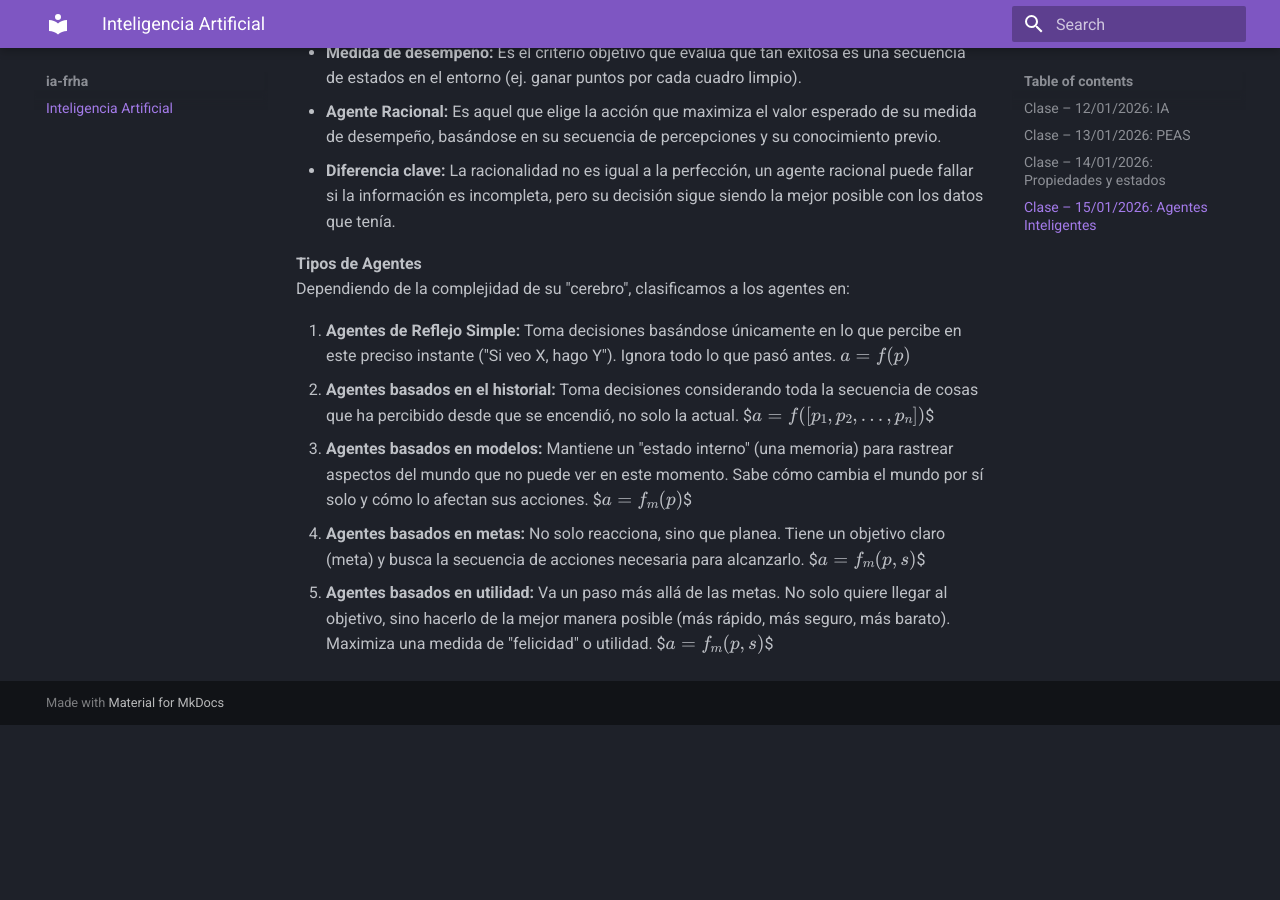
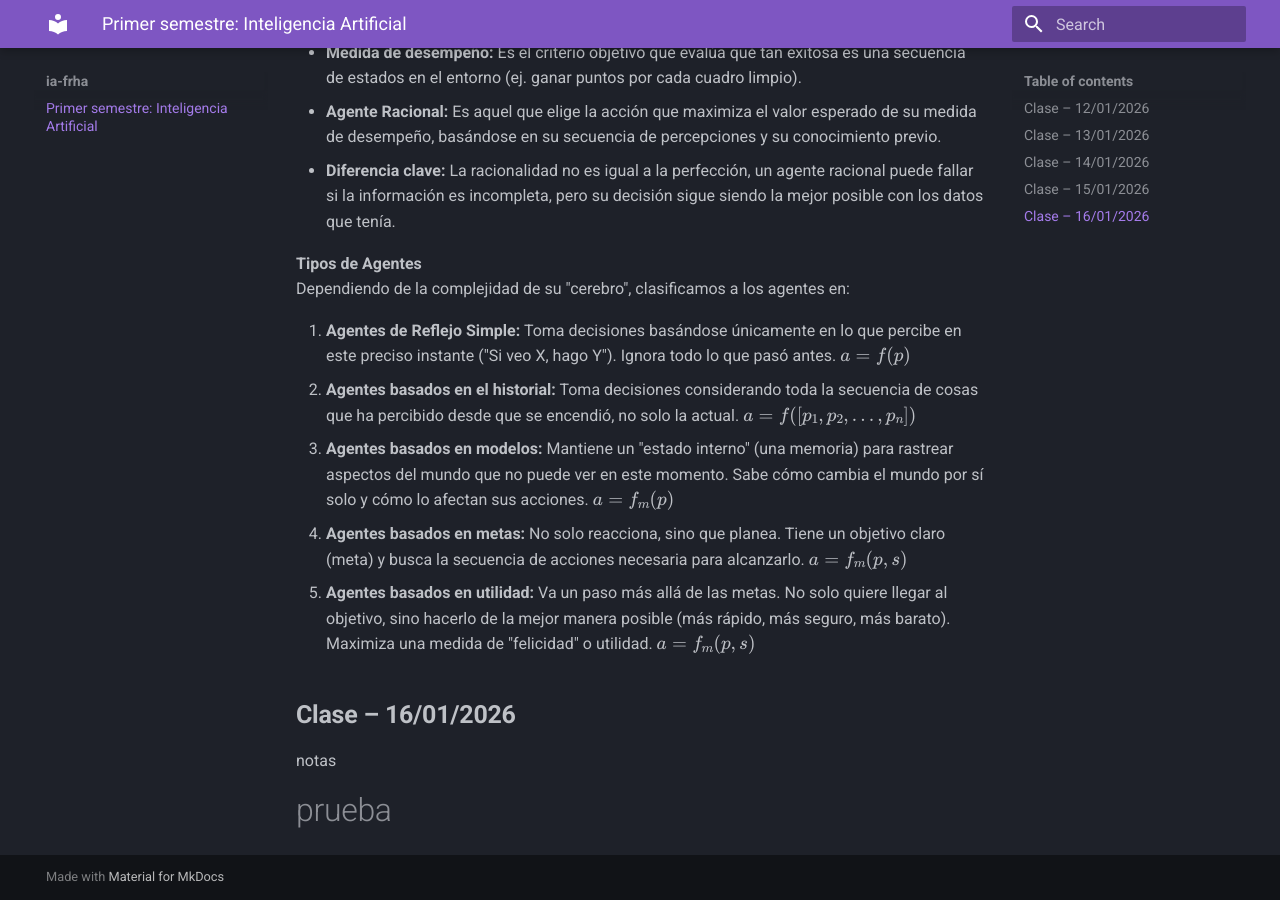
Before and after one commit to Ricardo050427/ia-frha, an MkDocs documentation site: the page built from docs/index.md, in a window 1280 px wide and 900 px high, scrolled down 4379 px. Built offline with MkDocs 1.6.1 and Material for MkDocs 9.7.7, drawn with Linux system fonts in a browser that asks for light colours; before the commit the page ends 5104 px from its top, so only the background shows below that; some of the changed text lies outside the part shown.

Commit message:
15/01/2026 2

```diff
--- a/docs/index.md
+++ b/docs/index.md
@@ -1,4 +1,4 @@
-# **Inteligencia Artificial**
+# **Primer semestre: Inteligencia Artificial**
 
 **Alumno:** Hernández Astorga Francisco Ricardo
 
@@ -8,7 +8,7 @@
 
 Repositorio de notas personales para la materia de **Inteligencia Artificial**.
 
-## **Clase – 12/01/2026: IA**
+## **Clase – 12/01/2026**
 
 **¿Qué es la Inteligencia Artificial?**
 
@@ -17,7 +17,7 @@ Un punto interesante es cuestionar si es correcto que la IA imite únicamente la
 
 > "Maximizar la esperanza (*expectation*) de una utilidad futura".
 
-## Clase – 13/01/2026: PEAS
+## **Clase – 13/01/2026**
 
 **PEAS (Performance, Entorno, Actuadores, Sensores)**
 
@@ -55,7 +55,7 @@ En este problema se ve reflejado que aunque haya menos combinaciones, es mas com
 
 Aqui los estados serian el numero de esclavistas de un lado del rio, el numero de trabajadores sin paga de un lado del rio y el lado del rio, dandonos la operacion de 4 x 4 x 2, dando un total de `32` estados.
 
-## Clase – 14/01/2026: Propiedades y estados
+## **Clase – 14/01/2026**
 
 **Propiedades del entorno**
 
@@ -91,7 +91,7 @@ $Pr[S | a]$ = $[Pr[S = s^1 | a], ... , Pr[S = s^m | a]]$
 Esto es cuando no hay certeza absoluta. La misma acción en el mismo estado puede llevar a resultados diferentes debido al azar o a variables desconocidas.
 Un ejemplo podria ser lanzar un dado. El estado inicial es el dado en tu mano ($S$), la acción es lanzar ($a$), pero el estado final es incierto, tienes una probabilidad de $1/6$ para cada cara. Aunque el entorno sea estático (el dado no cambia de cara mientras piensas), el resultado de la acción es aleatorio.
 
-## Clase – 15/01/2026: Agentes Inteligentes
+## **Clase – 15/01/2026**
 
 En la clase de hoy profundizamos en la estructura de los agentes y cómo interactúan con su entorno.
 
@@ -121,10 +121,16 @@ Dependiendo de la complejidad de su "cerebro", clasificamos a los agentes en:
 1. **Agentes de Reflejo Simple:** Toma decisiones basándose únicamente en lo que percibe en este preciso instante ("Si veo X, hago Y"). Ignora todo lo que pasó antes.
     $a = f(p)$
 2. **Agentes basados en el historial:** Toma decisiones considerando toda la secuencia de cosas que ha percibido desde que se encendió, no solo la actual.
-   $$a = f([p_1, p_2, \dots, p_n])$$
+   $a = f([p_1, p_2, \dots, p_n])$
 3. **Agentes basados en modelos:** Mantiene un "estado interno" (una memoria) para rastrear aspectos del mundo que no puede ver en este momento. Sabe cómo cambia el mundo por sí solo y cómo lo afectan sus acciones.
-   $$a = f_m(p)$$
+   $a = f_m(p)$
 4. **Agentes basados en metas:** No solo reacciona, sino que planea. Tiene un objetivo claro (meta) y busca la secuencia de acciones necesaria para alcanzarlo.
-   $$a = f_m(p, s)$$
+   $a = f_m(p, s)$
 5. **Agentes basados en utilidad:** Va un paso más allá de las metas. No solo quiere llegar al objetivo, sino hacerlo de la mejor manera posible (más rápido, más seguro, más barato). Maximiza una medida de "felicidad" o utilidad.
-  $$a = f_m(p, s)$$
+   $a = f_m(p, s)$
+
+## **Clase – 16/01/2026**
+
+notas
+
+# prueba
```
